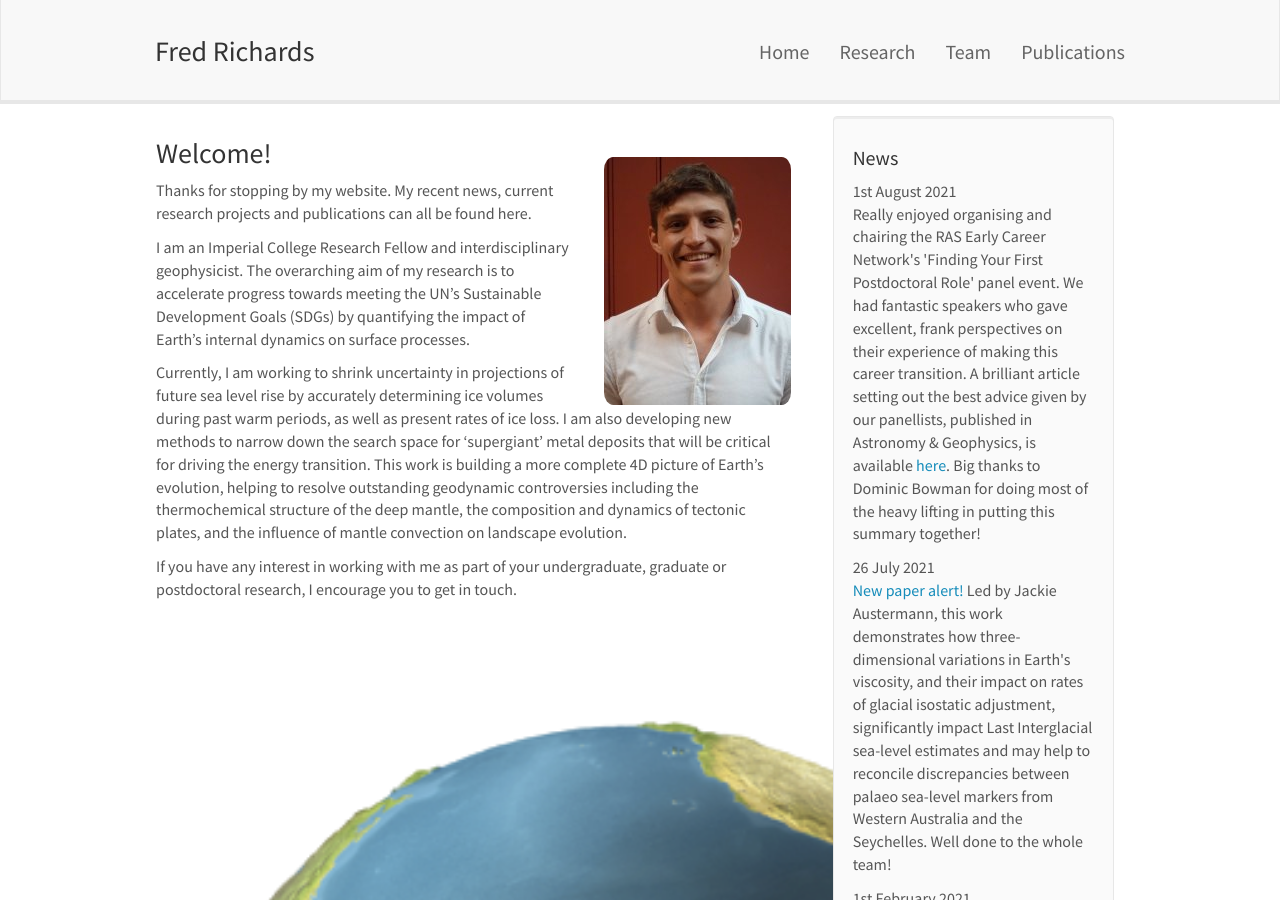
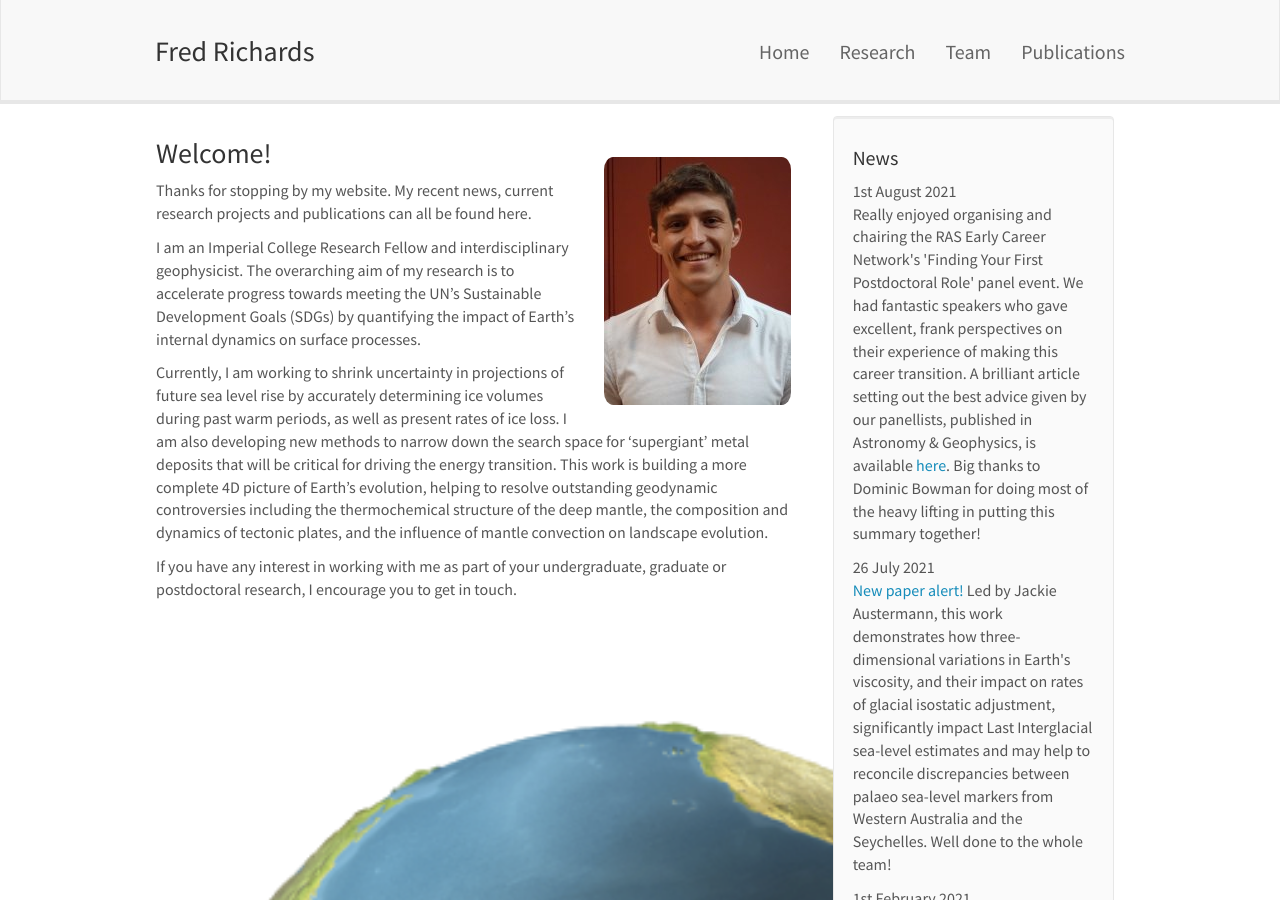
Before and after one commit to freddrichards/freddrichards.github.io, a Jekyll site: the page built from index.md, in a window 1280 px wide and 900 px high. Built offline with Jekyll 4.4.1, drawn with Linux system fonts in a browser that asks for light colours; nearby versions of some CDN libraries.

Commit message:
Update index.md

```diff
--- a/index.md
+++ b/index.md
@@ -7,7 +7,7 @@
 ---
 <br/><br/>
 
-<img align="right" src="images/teampic/fred.jpg" style="float: right; margin-left: 30px; margin-top: 30px;">
+<img align="right" src="images/teampic/fred.jpg" style="float: right; margin-left: 20px; margin-top: 30px; margin-bottom:20px;">
 
 ### Welcome!
 
```
